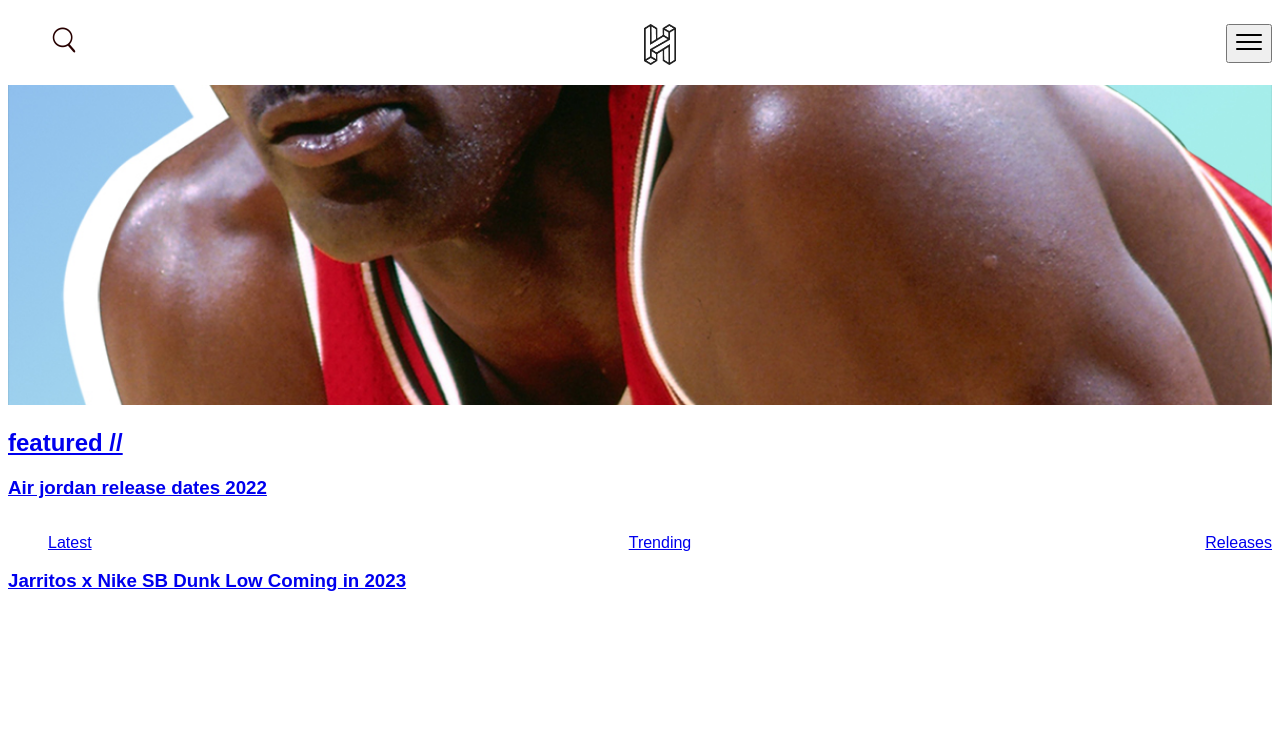
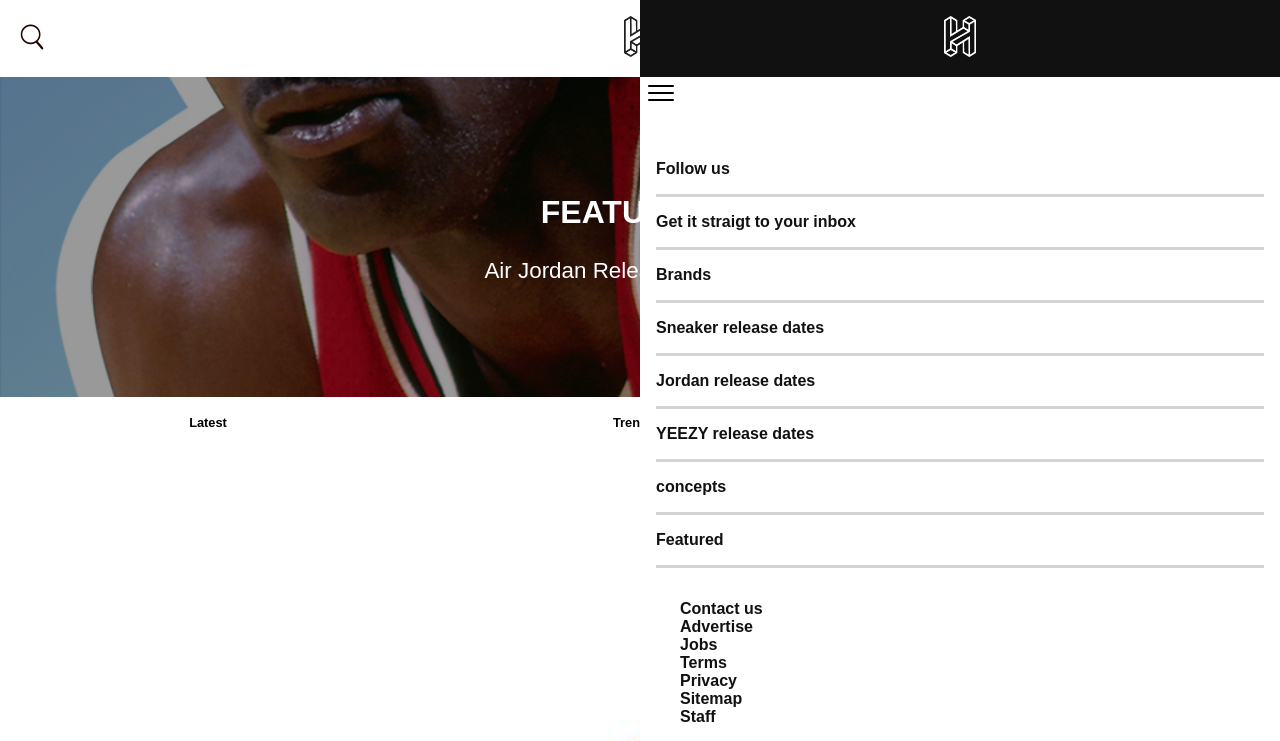
Before and after one commit to ntem1996/frontend2022, a plain HTML site: page index.html in a window 1280 px wide. Both pictures are taken after a click on the button "mainmenu". Shown: the top 741 px of the page. Drawn offline with Linux system fonts and the light colour scheme.

Commit message:
Add files via upload

```diff
--- a/index.html
+++ b/index.html
@@ -3,7 +3,7 @@
 
 <head>
 	<meta charset="UTF-8">
-	<meta name="author" content="jouw naam">
+	<meta name="author" content="Nens">
 	<meta name="viewport" content="width=device-width, initial-scale=1">
 
 	<title>House of Heat</title>
@@ -15,56 +15,91 @@
 <body>
 	<header>
 		<nav>
+				<h1 class="visually-hidden">House of Heat</h1>
+				<section><a href="#"><img src="images/search.icon.2.png" alt="zoekbalk icoon"></a></section>
+				<section><a href="#"><img src="images/houseofheat.logo.webp"></a></section>
+				<section><button aria-label="mainmenu" type="button"><img src="images/hamburgermenu.icon.png"></button></section>
+		</nav>
+
+		<nav>
+			<header>
+				<section><a href="#"><img src="images/houseofheat.logo.wit.webp"></a></section>
+				<button aria-hidden="true" type="button"><img src="images/hamburgermenu.icon.png"></button>
+				<!-- button hierboven moet nog veranderd worden -->
+			</header>
 			<ul>
-				<li><a href="#"><img src="images/search.icon.2.png" alt="zoekbalk icoon"></a></li>
-				<li><a href="#"><img src="images/houseofheat.logo.webp"></a></li>
-				<li><button aria-label="mainmenu" type="button"><img src="images/hamburgermenu.icon.png"></button></li>
+				<li><a href="#">Follow us</a></li>
+				<li><a href="#">Get it straigt to your inbox</a></li>
+				<li><a href="#">Brands</a></li>
+				<li><a href="#">Sneaker release dates</a></li>
+				<li><a href="#">Jordan release dates</a></li>
+				<li><a href="#">YEEZY release dates</a></li>
+				<li><a href="#">concepts</a></li>
+				<li><a href="#">Featured</a></li>
+			</ul>
+			<ul>
+				<li><a href="#">Contact us</a></li>
+				<li><a href="#">Advertise</a></li>
+				<li><a href="#">Jobs</a></li>
+				<li><a href="#">Terms</a></li>
+				<li><a href="#">Privacy</a></li>
+				<li><a href="#">Sitemap</a></li>
+				<li><a href="#">Staff</a></li>
 			</ul>
 		</nav>
 	</header>
 	<main>
+
 		<!-- hier is de img bovenaan. -->
 		<section>
 			<a href="#">
-				<img src="images/micheal.jordan.release.dates.jpeg" alt="Jordan release dates">
+				<div>
 						<h2>featured //</h2>
-				<h3>Air jordan release dates 2022</h3>
+						<p>Air jordan release dates 2022</p>
+				</div>
+
+				<img class="opacity" src="images/micheal.jordan.release.dates.jpeg" alt="Jordan release dates">
+
+
 			</a>
 		</section>
 
+
 		<!-- Hier begint de slider tussen de drie paginas -->
 		<section>
-			<ul>
-				<li><a href="#">Latest</a></li>
-				<li><a href="#">Trending</a></li>
-				<li><a href="#">Releases</a></li>
+			<nav>
+				<section><a href="#">Latest</a></section>
+				<section><a href="#">Trending</a></section>
+				<section><a href="#">Releases</a></section>
 			</ul>
+		</nav>
 		</section>
 
 		<!-- hier begint alle losse sneaker artikelen -->
 		<section>
-			<article>
+			<ul>
+					<li>
 						<a href="#">
+							<!-- h3 hier als eerst zodat het fijn is voor mensen die met voice narrator werken -->
 							<h3>Jarritos x Nike SB Dunk Low Coming in 2023</h3>
 							<img src="images/jarritos-nike-sb-dunk-low-release-date-2023.jpg">
 						</a>
-			</article>
+					</li>
 
-			<article>
+				<li>
 					<a href="#">
 						<h3>Travis Scott x Air Jordan 1 Low OG "Olive" Coming Spring 2023</h3>
 						<img src="images/travis-scott-air-jordan-1-low-og-olive.jpg">
+					</a>
+				</li>
 
-				</a>
-			</article>
-
-			<article>
+				<li>
 					<a href="#">
 					<h3>Black Panther x Adidas collection Coming Soon</h3>
 					<img src="images/marvel-black-panther-adidas-collection-release-date.jpg">
-
 				</a>
-			</article>
+			</li>
+		</ul>
 		</section>
 	</main>
 
--- a/scripts/script.js
+++ b/scripts/script.js
@@ -1,2 +1,21 @@
 // JavaScript Document
 console.log("hi");
+
+var menuOpenKnop = document.querySelector("header > nav > section > button");
+
+menuOpenKnop.addEventListener("click", menuOpenMaken);
+
+function menuOpenMaken () {
+    var deNav = document.querySelector("header nav:nth-of-type(2)");
+    deNav.classList.add("open");
+}
+
+
+var menuSluitenKnop = document.querySelector("nav:nth-of-type(2) button");
+
+menuSluitenKnop.addEventListener("click", menuSluiten);
+
+function menuSluiten () {
+    var deNav = document.querySelector("header nav:nth-of-type(2)");
+    deNav.classList.remove("open");
+}
--- a/styles/style.css
+++ b/styles/style.css
@@ -18,6 +18,7 @@ button, summary {
 :root {
 	/* startje */
 	--color-text:#111;
+	--color-text-white:#fff;
 	--color-background:#fff;
 }
 
@@ -29,35 +30,165 @@ button, summary {
 /* JOUW STYLING */
 /****************/
 
+/* groter dan teken (>) selecteerd direct en het enige kind en dus geen achterkleinkinderen. zonder haakje selecteerd alle (bijvoorbeeld) a elementen in een parent. */
+
 /* jouw code */
 
 body {
   color:var(--color-text);
   background-color:var(--color-background);
+  margin: 0;
 }
 
+a {
+	text-decoration: none;
+}
 
 nav {
-	display: grid;
-	gap: 10em;
 	background-color:var(--color-background);
 
 }
 
-/* css voor de bovenste header/menu? */
+/**********************/
+/* BOVENSTE HEADERMENU*/
+/**********************/
 
-ul {
-	display: grid;
-	grid-template-columns: 1fr 1fr 1fr;
-	gap: 1em;
+header {
+
 }
 
-ul > li:nth-of-type(2) {
+header nav:nth-of-type(1) {
+display: grid;
+grid-template-columns: 1fr 1fr 1fr;
+gap: 1em;
+align-items: center;
+margin: 1em 1em 1em 1em;
+}
+
+
+
+/* tweede menu, binnen de button */
+
+
+header nav:nth-of-type(2) {
+
+	align-content: start;
+	gap: 1em;
+	background-color: var(--color-background);
+	position: fixed;
+	top: 0;
+	bottom: 0;
+	right: 0;
+	width: 50%;
+	transform: translateX(100%);
+	transition: 1s;
+	z-index: 100;
+	margin: 0;
+	overflow: scroll;
+
+}
+
+/* de class die toegevoegd word door de javascript. */
+
+header nav.open {
+transform: translateX(0);
+transition: 1s;
+}
+
+/* hier eindigt de code van de 'beweging' */
+
+header nav header {
+
+	background-color: none;
+
+}
+
+header nav header section {
+display: flex;
+background-color: var(--color-text);
+padding: 1em;
+align-items: center;
+justify-content: center;
+margin: 0;
+
+}
+
+/* css voor beide ul's in de navigatiebar */
+
+header nav:nth-of-type(2) ul {
+font-weight: bolder;
+}
+
+ /* css voor beide ul's in de navigatiebar */
+
+ /* css voor eerste UL */
+
+header nav:nth-of-type(2) ul:nth-of-type(1) {
+	padding: 1em;
+
+}
+
+header nav:nth-of-type(2) ul:nth-of-type(1) li {
+border-bottom: 3px solid lightgray;
+padding-top: 1em;
+padding-bottom: 1em;
+}
+
+ /* css voor eerste UL */
+
+  /* css voor tweede UL */
+
+header nav:nth-of-type(2) ul:nth-of-type(2) {
+
+
+}
+
+  /* css voor tweede UL */
+
+
+header nav:nth-of-type(2) header button {
+	background: none;
+	border: none;
+}
+
+
+header nav:nth-of-type(2) ul li a {
+	color: var(--color-text);
+	text-decoration: none;
+	width: 100%;
+
+
+}
+
+/* mocht van sanne, bron is a11y-guidelines */
+
+header nav h1.visually-hidden {
+	position: absolute;
+	position: absolute !important;
+	width: 1px !important;
+	height: 1px !important;
+	padding: 0 !important;
+	margin: -1px !important;
+	overflow: hidden !important;
+	clip: rect(0,0,0,0) !important;
+	white-space: nowrap !important;
+	border: 0 !important;
+
+}
+
+/* ^ deze class mocht van sanne */
+
+nav > section:nth-of-type(2) {
 	justify-self: center;
 }
 
-ul > li:nth-of-type(3) {
+nav > section:nth-of-type(3) {
 	justify-self: end;
+}
+
+header nav section button {
+	border: none;
+	background: none;
 }
 
 li {
@@ -65,24 +196,125 @@ li {
 }
 
 
-li > a > img {
+header nav section > a > img {
 	max-width: 2em;
 }
 
-main > section > a > img {
-	width: 100%;
-	height: 20em;
-	object-fit: cover;
+
+
+section nav:nth-of-type(1) {
+	display: grid;
+
 }
 
-section:nth-of-type(1) {
+/* tweede header soort menu slider tab ding */
+
+section nav {
 	display: grid;
+	grid-template-columns: 1fr 1fr 1fr;
+	gap: 1em;
+	padding-top: 1em;
+	padding-bottom: 1em;
+
+
 }
 
-article > a > img {
+section nav a {
+	color: black;
+	font-size: 0.8em;
+	font-weight: 900;
+
+}
+
+section nav section:nth-of-type(1) {
+	place-self: center;
+}
+section nav section:nth-of-type(2) {
+	place-self: center;
+}
+section nav section:nth-of-type(3) {
+	place-self: center;
+}
+
+
+/* code om de tekst op de eerste afbeelding te krijgen */
+
+
+main > section > a {
+	display: flex;
+	justify-content: center;
+	align-items: center;
+	font-size: 2em;
+	background-color: black;
+
+
+}
+
+
+
+main > section > a > div {
+
+	position: absolute;
+	justify-self: center;
+	text-align: center;
+	color: var(--color-text-white);
+	z-index: 50;
+
+
+}
+
+main > section > a > div h2 {
+
+	font-size: 1em;
+	text-transform: uppercase;
+	padding: none;
+
+
+}
+
+main > section > a > div p {
+	text-transform: capitalize;
+	font-weight: lighter;
+	font-size: 0.7em;
+
+}
+
+main > section > a > img:only-of-type {
+	width: 100%;
+	height: 10em;
+	object-fit: cover;
+	opacity: 0.6;
+
+
+}
+
+/* code om images responsive te maken die in een section zitten */
+
+section > ul > li > a > img {
 	width: 100%;
 	height: auto;
 }
+
+/* code om de verschillende releases te stylen */
+section > ul {
+	margin: none;
+	padding-left: 0px;
+}
+
+section ul a {
+	display: grid;
+	color: var(--color-text);
+}
+
+section ul li a h3 {
+	padding: 0 1em 1em 1em;
+}
+/* deze regels hierbeneden zorgen dat de h3 onder de afbeelding staat. */
+
+section ul a img {
+	grid-row-start: 1;
+}
+
 
 /* code voor de footer */
 
```
Also changed, not shown: 1 other file. Lines whose indentation alone changed are shown as unchanged.
